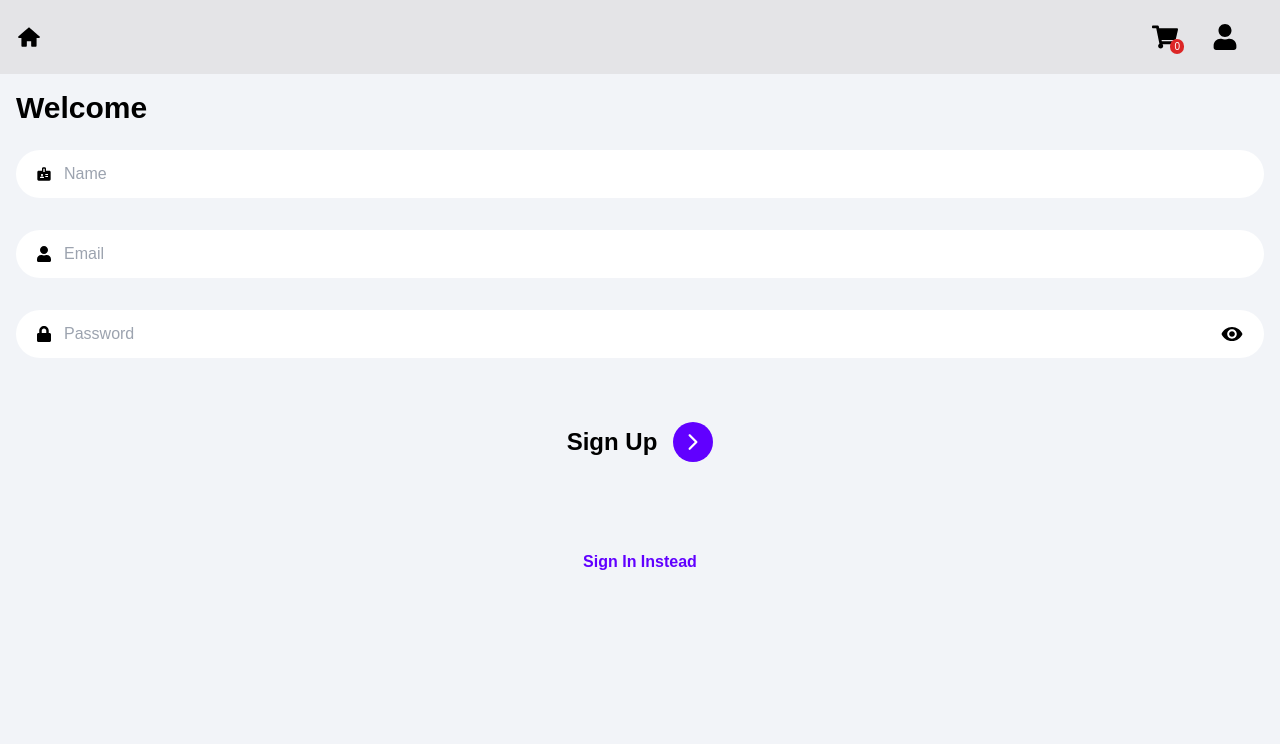
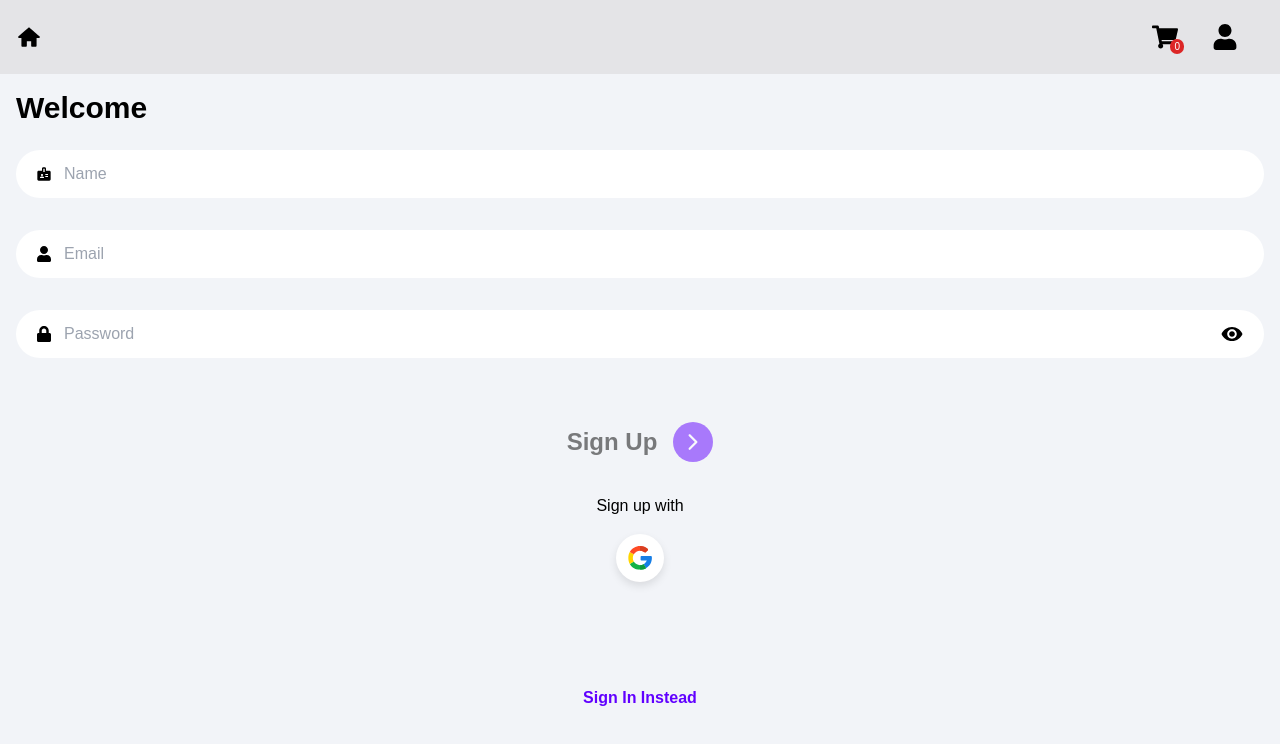
Before and after one commit to BRicsi99/react-apple-webshop, a Next.js app: page /signup in a window 1280 px wide. Shown: the top 744 px of the page. Built offline with nearby package versions, Linux system fonts and the light colour scheme; no server answers.

Commit message:
Google auth

```diff
--- /dev/null
+++ b/components/OAuth.tsx
@@ -0,0 +1,45 @@
+import { useRouter } from 'next/router';
+import { getAuth, signInWithPopup, GoogleAuthProvider } from 'firebase/auth';
+import { doc, setDoc, getDoc, serverTimestamp } from 'firebase/firestore';
+import { db } from '../firebase.config';
+import { toast } from 'react-toastify';
+
+function OAuth() {
+  const router = useRouter();
+
+  const onGoogleClick = async () => {
+    try {
+      const auth = getAuth();
+      const provider = new GoogleAuthProvider();
+      const result = await signInWithPopup(auth, provider);
+      const user = result.user;
+
+      // Check for user
+      const docRef = doc(db, 'users', user.uid);
+      const docSnap = await getDoc(docRef);
+
+      // If user, doesnt exist, create user
+      if (!docSnap.exists()) {
+        await setDoc(doc(db, 'users', user.uid), {
+          name: user.displayName,
+          email: user.email,
+          timestamp: serverTimestamp(),
+        });
+      }
+      router.push('/');
+    } catch (error) {
+      toast.error('Could not authorize with Google');
+    }
+  };
+
+  return (
+    <div className='flex flex-col items-center mt-8'>
+      <p className='font-medium'> Sign {router.pathname === '/signup' ? 'up' : 'in'} with</p>
+      <button className='cursor-pointer flex justify-center items-center w-12 h-12 bg-white shadow-[0_4px_8px_0_rgba(0,0,0,0.1)] m-4 p-3 rounded-[50%]' onClick={onGoogleClick}>
+        <img className='w-full' src='/googleIcon.svg' alt='google' />
+      </button>
+    </div>
+  );
+}
+
+export default OAuth;
--- a/pages/profile.tsx
+++ b/pages/profile.tsx
@@ -54,7 +54,7 @@ const profile = () => {
         <p className='text-[2rem] font-extrabold'>My Profile</p>
         <button
           type='button'
-          className='cursor-pointer text-base font-semibold text-white bg-[#00cc66] px-3 py-1 rounded-2xl'
+          className='cursor-pointer text-base font-semibold text-white bg-[#6100FF] px-3 py-1 rounded-2xl'
           onClick={onLogOut}
         >
           Logout
--- a/pages/signin.tsx
+++ b/pages/signin.tsx
@@ -6,6 +6,7 @@ import Link from 'next/link';
 import { IoIosArrowForward, IoMdEye, IoMdEyeOff } from 'react-icons/io';
 import { FaLock, FaUser } from 'react-icons/fa';
 import { useAuth } from '@/context/AuthContext';
+import OAuth from '@/components/OAuth';
 
 function SignIn() {
   const [showPassword, setShowPassword] = useState(false);
@@ -86,15 +87,18 @@ function SignIn() {
               Forgot Password
             </Link>
             <div className='flex justify-center mt-12'>
-              <button disabled={!canSubmit} className={`flex items-center ${!canSubmit && 'opacity-50'}`}>
-                <p className='cursor-pointer text-2xl font-bold'>Sign In</p>
-                <div className='cursor-pointer flex justify-center items-center w-10 h-10 bg-[#6100FF] rounded-[50%] ml-4'>
+              <button
+                disabled={!canSubmit}
+                className={`cursor-pointer flex items-center ${!canSubmit && 'opacity-50 cursor-not-allowed'}`}
+              >
+                <p className=' text-2xl font-bold'>Sign In</p>
+                <div className=' flex justify-center items-center w-10 h-10 bg-[#6100FF] rounded-[50%] ml-4'>
                   <IoIosArrowForward fill='#ffffff' size={24} />
                 </div>
               </button>
             </div>
           </form>
-          {/*<OAuth/>*/}
+          <OAuth />
 
           <div className='flex justify-center items-center mt-6'>
             <Link href='/signup' className='text-[#6100FF] font-semibold text-center mt-16 mb-12'>
--- a/pages/signup.tsx
+++ b/pages/signup.tsx
@@ -8,6 +8,7 @@ import { FaLock, FaUser } from 'react-icons/fa';
 import { MdBadge } from 'react-icons/md';
 import { useAuth } from '@/context/AuthContext';
 import { FormDataProperties } from '@/models/model';
+import OAuth from '@/components/OAuth';
 
 function SignUp() {
   const [showPassword, setShowPassword] = useState<boolean>(false);
@@ -40,6 +41,8 @@ function SignUp() {
       console.log(error);
     }
   };
+
+  const canSubmit = [...Object.values(allData)].every(Boolean);
 
   return (
     <>
@@ -96,15 +99,18 @@ function SignUp() {
               </div>
             </div>
             <div className='flex justify-center mt-12'>
-              <button className='flex items-center'>
-                <p className='cursor-pointer text-2xl font-bold'>Sign Up</p>
+              <button
+                disabled={!canSubmit}
+                className={`cursor-pointer flex items-center ${!canSubmit && 'opacity-50 cursor-not-allowed'}`}
+              >
+                <p className='text-2xl font-bold'>Sign Up</p>
                 <div className='flex justify-center items-center w-10 h-10 bg-[#6100FF] rounded-[50%] ml-4'>
                   <IoIosArrowForward fill='#ffffff' size={24} />
                 </div>
               </button>
             </div>
           </form>
-          {/*<OAuth/>*/}
+          <OAuth />
 
           <div className='flex justify-center items-center mt-6'>
             <Link href='/signin' className='text-[#6100FF] font-semibold text-center mt-16 mb-12'>
```
Also changed, not shown: public/googleIcon.svg (added).
